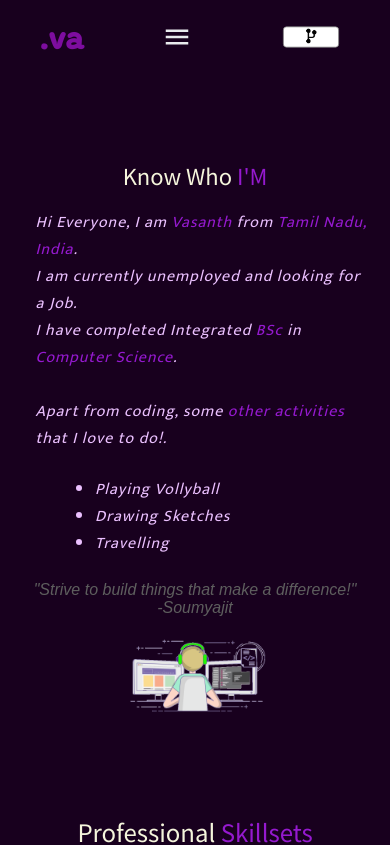
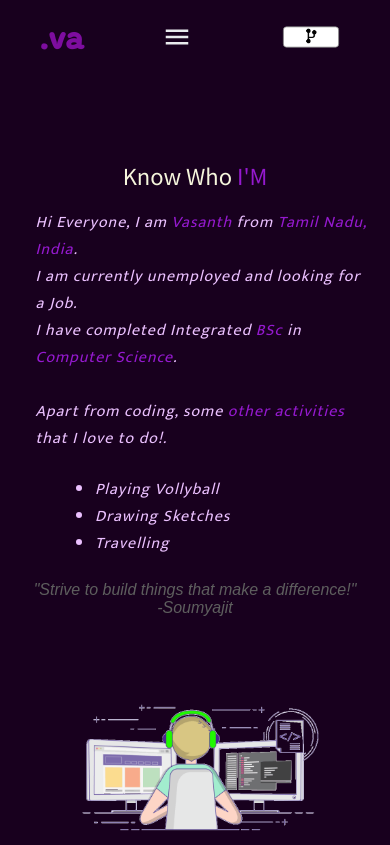
Before and after one commit to Vasanth26102004/Portfolio, a React (Vite) app: page /about in a window 390 px wide. Shown: the top 845 px of the page. Built offline with nearby package versions, Linux system fonts and the light colour scheme.

Commit message:
final commit

```diff
--- a/src/pages/About.css
+++ b/src/pages/About.css
@@ -134,7 +134,7 @@ h1 {
     justify-content: center;
     width: 80vw;
   }
-  .about-content .image {
+  .about-content #image {
     width: 55vw;
     margin-top: 3rem;
   }
@@ -175,8 +175,7 @@ h1 {
     justify-content: center;
     width: 90vw;
   }
-  .about-content .image{
-    border: 2px solid white;
+  .about-content #image{
     margin-top: 3rem;
     width: 70vw;
   }
--- a/src/pages/Footer.css
+++ b/src/pages/Footer.css
@@ -41,6 +41,7 @@
   position: relative;
   width: 16px;
   text-align: center;
+
 }
 
 /*MEDIA QUERIES*/
```
